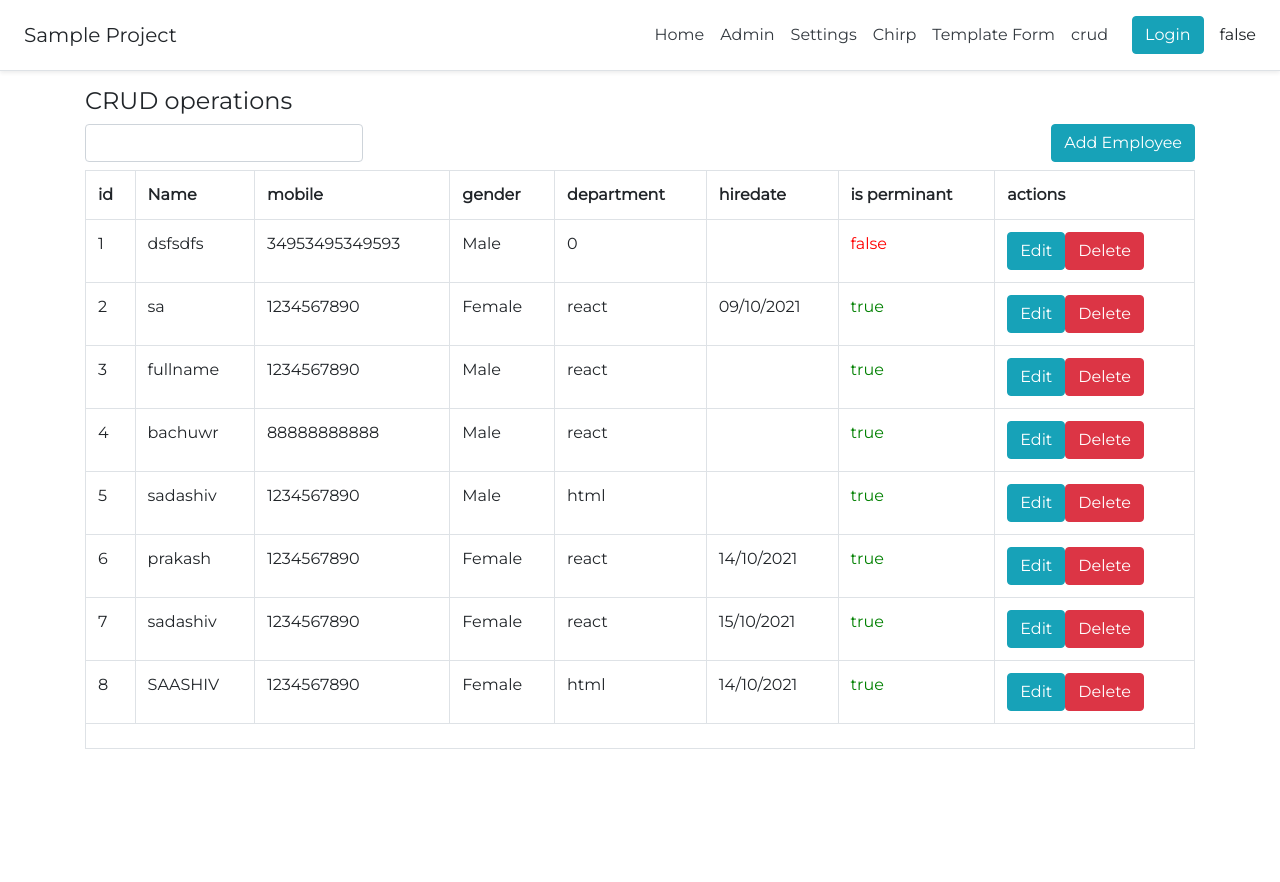
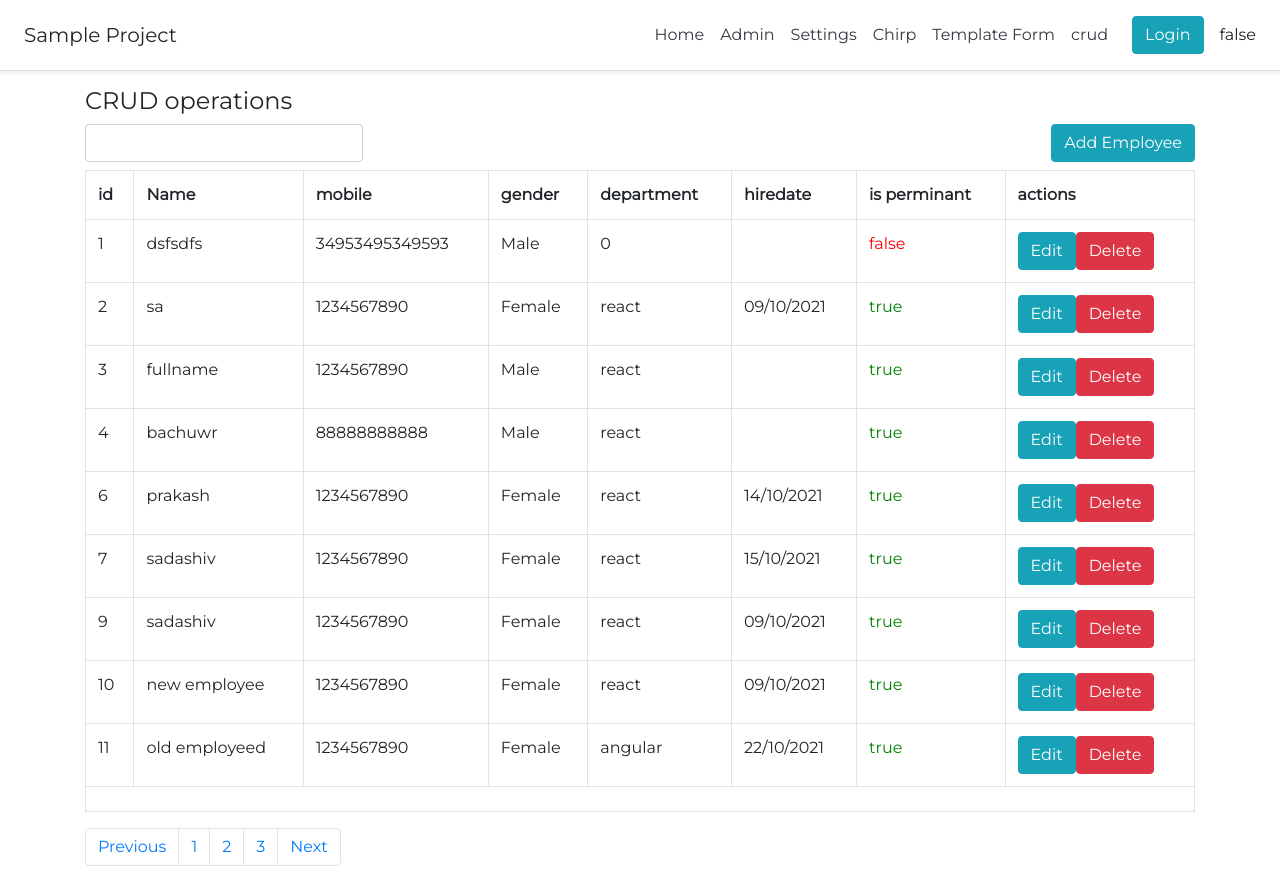
Before and after one commit to SadaDesigner/POC-Project, an Angular app: page /mycrud in a window 1280 px wide. Before the commit the page ends 800 px from the top, so only its background shows below. Built offline with nearby package versions, Linux system fonts and the light colour scheme; data requests are answered from the project's data file.

Commit message:
basic toast msg added

```diff
--- a/db.json
+++ b/db.json
@@ -50,18 +50,6 @@
     },
     {
       "key": null,
-      "fullname": "sadashiv",
-      "email": "sada@sada.com",
-      "mobile": 1234567890,
-      "city": "hyd",
-      "gender": "1",
-      "department": "html",
-      "hireDate": "",
-      "isPerminant": true,
-      "id": 5
-    },
-    {
-      "key": null,
       "fullname": "prakash",
       "email": "prakash@gmail.com",
       "mobile": 1234567890,
@@ -86,15 +74,39 @@
     },
     {
       "key": null,
-      "fullname": "SAASHIV",
-      "email": "SDFS@SDFS.OCM",
+      "fullname": "sadashiv",
+      "email": "sada@gmail.com",
       "mobile": 1234567890,
-      "city": "SDFSD",
+      "city": "hyderabads",
+      "gender": "Female",
+      "department": "react",
+      "hireDate": "2021-10-09",
+      "isPerminant": true,
+      "id": 9
+    },
+    {
+      "key": null,
+      "fullname": "new employee",
+      "email": "employee@gmail.com",
+      "mobile": 1234567890,
+      "city": "hyderbasd",
       "gender": "Male",
-      "department": "html",
-      "hireDate": "2021-10-14",
+      "department": "react",
+      "hireDate": "2021-10-09",
       "isPerminant": true,
-      "id": 8
+      "id": 10
+    },
+    {
+      "key": null,
+      "fullname": "old employeed",
+      "email": "sdsfs@gmail.com",
+      "mobile": 1234567890,
+      "city": "hyderabad",
+      "gender": "Female",
+      "department": "angular",
+      "hireDate": "2021-10-22",
+      "isPerminant": true,
+      "id": 11
     }
   ]
 }
--- a/src/app/app.component.html
+++ b/src/app/app.component.html
@@ -12,3 +12,7 @@
 </div>
 
 <div *ngIf="showDataInApp">data showing from dashboard component</div>
+
+
+
+<app-toast></app-toast>
--- a/src/app/crud/crud.component.html
+++ b/src/app/crud/crud.component.html
@@ -45,3 +45,13 @@
 
 
 </table>
+
+<nav aria-label="Page navigation example">
+  <ul class="pagination">
+    <li class="page-item"><a class="page-link" href="#">Previous</a></li>
+    <li class="page-item"><a class="page-link" href="#">1</a></li>
+    <li class="page-item"><a class="page-link" href="#">2</a></li>
+    <li class="page-item"><a class="page-link" href="#">3</a></li>
+    <li class="page-item"><a class="page-link" href="#">Next</a></li>
+  </ul>
+</nav>
--- a/src/app/crud/crud.component.ts
+++ b/src/app/crud/crud.component.ts
@@ -3,6 +3,7 @@ import { Component, OnInit, ViewChild, ViewEncapsulation } from '@angular/core';
 import { Router } from '@angular/router';
 import { CrudserviceService } from '../crudservice.service';
 import { EMPLOYEES } from '../model';
+import { ToasterService } from '../shared/toaster.service';
 
 @Component({
   selector: 'app-crud',
@@ -12,7 +13,7 @@ import { EMPLOYEES } from '../model';
 })
 export class CrudComponent implements OnInit {
 
-  constructor(public cs:CrudserviceService, private route:Router) { }
+  constructor(public cs:CrudserviceService, private route:Router, private ts:ToasterService) { }
 
 employeelist :any =[];
 employeelistErrorMsg: string;
@@ -51,6 +52,7 @@ gridsearch: string ='';
     })
 
     this.getEmployees()
+    this.ts.getToster('danger', 'employee delete successfully!')
   }
 
   editEmpoyee(cuserid, cuser) {
--- a/src/app/crud/employee/employee.component.ts
+++ b/src/app/crud/employee/employee.component.ts
@@ -1,6 +1,7 @@
 import { AfterViewInit, Component, Input, OnInit, ViewChild } from '@angular/core';
 import { Router } from '@angular/router';
 import { CrudserviceService } from 'src/app/crudservice.service';
+import { ToasterService } from 'src/app/shared/toaster.service';
 import { CrudComponent } from '../crud.component';
 
 
@@ -11,7 +12,7 @@ import { CrudComponent } from '../crud.component';
 })
 export class EmployeeComponent implements OnInit {
 
-  constructor(public cs:CrudserviceService, public route:Router) { }
+  constructor(public cs:CrudserviceService, public route:Router, public ts:ToasterService) { }
 
 
   @Input('employeelist') employeelist:any;
@@ -32,6 +33,7 @@ export class EmployeeComponent implements OnInit {
     })
     this.route.navigate(['/mycrud'])
     this.cs.form.reset()
+    this.ts.getToster('success', 'employee added successfully!')
   }
 
   formUpdate(form) {
@@ -41,6 +43,7 @@ export class EmployeeComponent implements OnInit {
     //  return data
 
     })
+    this.ts.getToster('warning', 'employee updated successfully!')
     this.route.navigate(['/mycrud'])
    // window.location.reload()
 
--- a/src/app/dashboard/dashboard.component.ts
+++ b/src/app/dashboard/dashboard.component.ts
@@ -4,6 +4,7 @@ import { AdminComponent } from '../admin/admin.component';
 import { HttpClient } from '@angular/common/http';
 import { ActivatedRoute, Router } from '@angular/router';
 import { interval, Subscription } from 'rxjs';
+import { ToasterService } from '../shared/toaster.service';
 
 
 @Component({
@@ -12,7 +13,7 @@ import { interval, Subscription } from 'rxjs';
   styleUrls: ['./dashboard.component.scss'],
 })
 export class DashboardComponent implements OnInit {
-  constructor(public dataservice: MydataService, private route: Router, private ac: ActivatedRoute) { }
+  constructor(public dataservice: MydataService, private route: Router, private ac: ActivatedRoute, public ts:ToasterService) { }
 
   @ViewChild('admin') admincomp: AdminComponent;
   showBulkActions: boolean = false;
@@ -105,7 +106,9 @@ export class DashboardComponent implements OnInit {
 
 
   datashowInApp() {
+
     this.dataservice.showingData();
+
 
   }
   // gotoquery() {
--- /dev/null
+++ b/src/app/shared/toast/toast.component.html
@@ -0,0 +1,10 @@
+
+<div *ngIf="ts.showToast"  class="toast" role="alert" aria-live="assertive" aria-atomic="true">
+    <div class="toast-header">
+     <span [ngClass]="ts.type" class="circle"></span>
+      <strong class="me-auto">{{ts.type}}</strong>
+    </div>
+    <div class="toast-body">
+     {{ts.msg}}
+    </div>
+  </div>
--- /dev/null
+++ b/src/app/shared/toast/toast.component.scss
@@ -0,0 +1,15 @@
+.success {
+    background-color: green;
+}
+.warning {
+    background-color: orange;
+}
+.info {
+    background-color: skyblue;
+}
+.danger {
+    background-color: red;
+}
+.toast {
+    min-width: 300px;
+}
--- /dev/null
+++ b/src/app/shared/toast/toast.component.ts
@@ -0,0 +1,32 @@
+import { Component, OnChanges, OnInit, ViewEncapsulation } from '@angular/core';
+import { ToasterService } from '../toaster.service';
+
+@Component({
+  selector: 'app-toast',
+  templateUrl: './toast.component.html',
+  styleUrls: ['./toast.component.scss'],
+  encapsulation: ViewEncapsulation.None
+})
+export class ToastComponent implements OnInit {
+
+  constructor(public ts:ToasterService) { }
+  type: string;
+  msg: string;
+  showToast: boolean;
+
+callingtoastincomp () {
+  this.type = this.ts.type
+  this.msg = this.ts.msg
+  this.showToast = this.ts.showToast
+}
+  ngOnInit(): void {
+
+
+
+  }
+
+
+
+
+
+}
--- /dev/null
+++ b/src/app/shared/toaster.service.ts
@@ -0,0 +1,27 @@
+import { Injectable } from '@angular/core';
+
+@Injectable({
+  providedIn: 'root'
+})
+export class ToasterService {
+
+  constructor() { }
+  type:string;
+  msg:string;
+  showToast: boolean = false;
+  getToster(toastType, toastMsg) {
+    debugger;
+    this.type = toastType;
+    this.msg = toastMsg
+  //  this.showToast = true;
+
+  setTimeout(()=> {
+      this.showToast = true
+    }, 2000)
+
+    setTimeout(()=> {
+      this.showToast = false
+    }, 8000)
+
+  }
+}
--- a/src/styles.scss
+++ b/src/styles.scss
@@ -13,3 +13,18 @@
 body  {
     font-family: 'Montserrat', sans-serif;
 }
+
+.circle {
+    width: 28px;
+    height: 28px;
+    background-color: blue;
+    border-radius: 50px;
+    margin-right: 1rem;
+}
+
+.toast {
+    opacity: 1;
+    position: fixed;
+    right: 2rem;
+    bottom: 2rem;
+}
```
Also changed, not shown: src/app/app.module.ts (+6 -4 lines).
